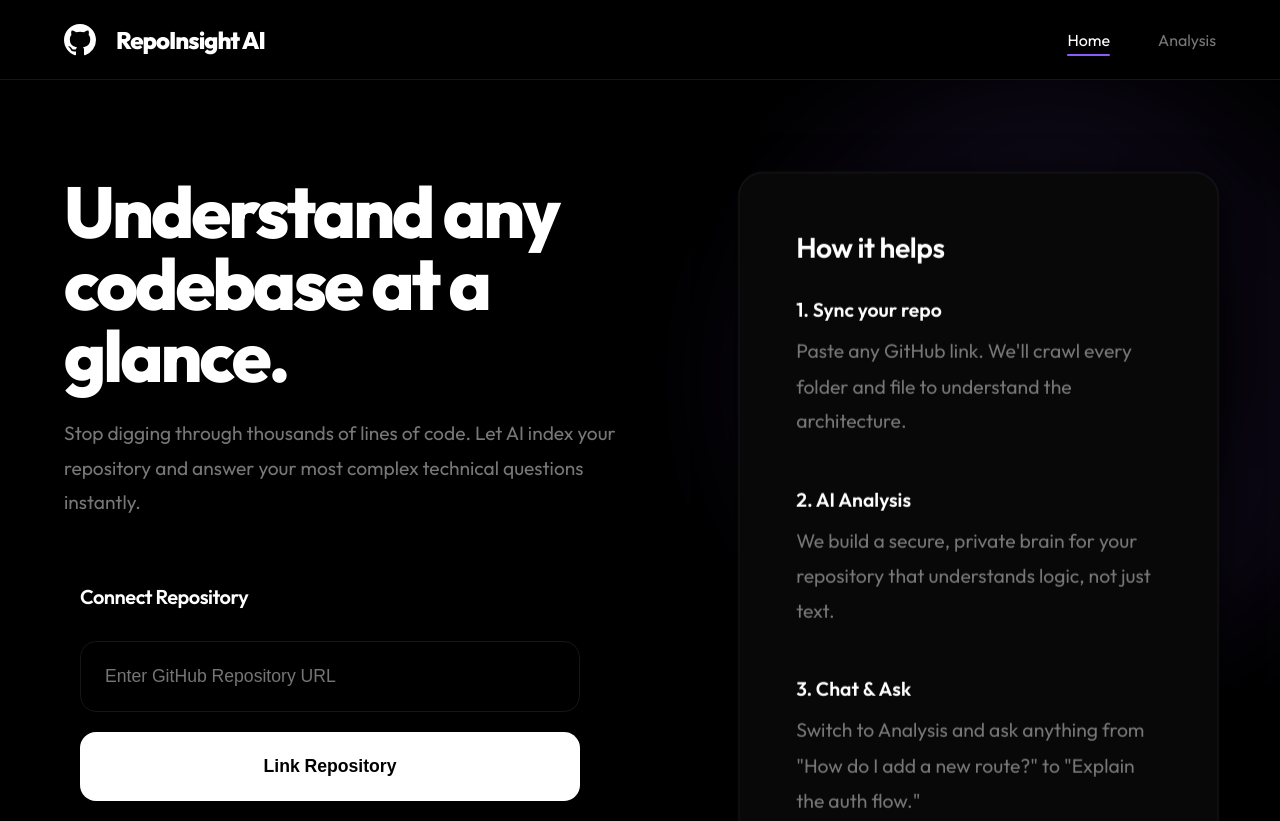
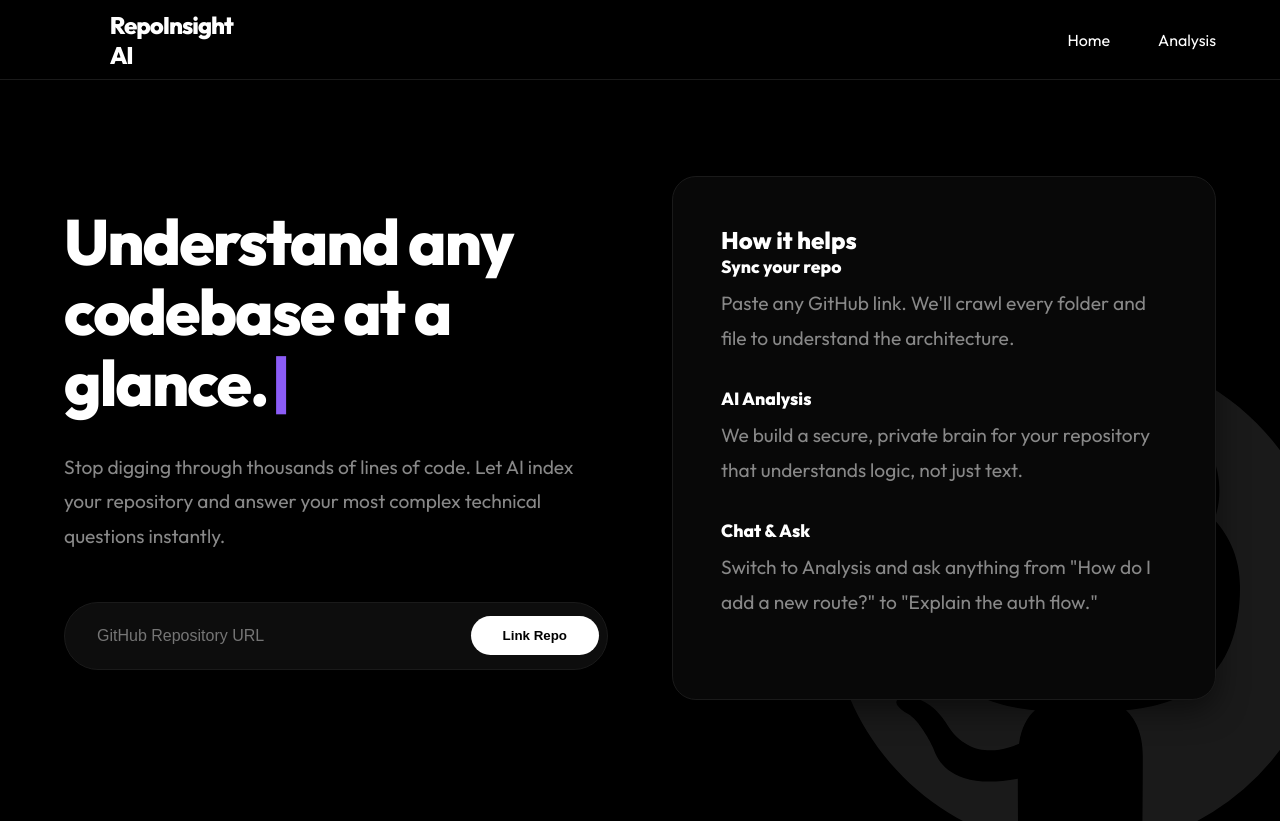
Before and after one commit to Kalash-Harchandani/repoinsight-ai, a React (Create React App) app in the folder client/: page / in a window 1280 px wide. Shown: the top 821 px of the page. Built offline with nearby package versions, Linux system fonts and the light colour scheme.

Commit message:
feat: typing effect, capsule input, and footer outline

```diff
--- a/client/src/components/HomeView.js
+++ b/client/src/components/HomeView.js
@@ -1,44 +1,54 @@
-import React from 'react';
+import React, { useState, useEffect } from 'react';
 
 const HomeView = ({ repoUrl, setRepoUrl, handleIndex, indexing, indexed }) => {
+  const [displayText, setDisplayText] = useState('');
+  const fullText = "Understand any codebase at a glance.";
+
+  useEffect(() => {
+    let i = 0;
+    const timer = setInterval(() => {
+      setDisplayText(fullText.slice(0, i));
+      i++;
+      if (i > fullText.length) clearInterval(timer);
+    }, 50);
+    return () => clearInterval(timer);
+  }, []);
+
   return (
     <div className="home-grid animate">
       <div>
-        <h1>Understand any codebase at a glance.</h1>
-        <p style={{ marginBottom: '4rem', maxWidth: '600px' }}>
+        <h1 className="typing-cursor">{displayText}</h1>
+        <p style={{ maxWidth: '550px' }}>
           Stop digging through thousands of lines of code. Let AI index your repository
           and answer your most complex technical questions instantly.
         </p>
 
-        <div style={{ padding: '0 1rem' }}>
-          <h2 style={{ fontSize: '1.25rem', marginBottom: '1rem' }}>Connect Repository</h2>
-          {indexed && <div className="status-badge">✅ Repository synced successfully</div>}
-          <div className="input-group" style={{ maxWidth: '500px' }}>
+        <div className="input-section">
           <input
             type="text"
-              placeholder="Enter GitHub Repository URL"
+            placeholder="GitHub Repository URL"
             value={repoUrl}
             onChange={(e) => setRepoUrl(e.target.value)}
           />
           <button className="btn-primary" onClick={handleIndex} disabled={indexing}>
-              {indexing ? 'Syncing...' : 'Link Repository'}
+            {indexing ? 'Syncing...' : 'Link Repo'}
           </button>
         </div>
-        </div>
+        {indexed && <div className="status-badge" style={{ marginTop: '1.5rem' }}>✅ Repository synced successfully</div>}
       </div>
 
-      <div className="card" style={{ alignSelf: 'center' }}>
+      <div className="card">
         <h2>How it helps</h2>
         <div className="info-item">
-          <h3>1. Sync your repo</h3>
+          <h3>Sync your repo</h3>
           <p>Paste any GitHub link. We'll crawl every folder and file to understand the architecture.</p>
         </div>
         <div className="info-item">
-          <h3>2. AI Analysis</h3>
+          <h3>AI Analysis</h3>
           <p>We build a secure, private brain for your repository that understands logic, not just text.</p>
         </div>
         <div className="info-item">
-          <h3>3. Chat & Ask</h3>
+          <h3>Chat & Ask</h3>
           <p>Switch to Analysis and ask anything from "How do I add a new route?" to "Explain the auth flow."</p>
         </div>
       </div>
--- a/client/src/index.css
+++ b/client/src/index.css
@@ -5,10 +5,10 @@
   --primary-glow: rgba(139, 92, 246, 0.4);
   --bg-black: #000000;
   --bg-card: #080808;
-  --border: #161616;
+  --border: #1a1a1a;
   --text-main: #ffffff;
-  --text-dim: #777777;
-  --glass: rgba(0, 0, 0, 0.85);
+  --text-dim: #888888;
+  --glass: rgba(0, 0, 0, 0.9);
 }
 
 * {
@@ -23,21 +23,19 @@ body {
   color: var(--text-main);
   overflow-x: hidden;
   -webkit-font-smoothing: antialiased;
-  min-height: 100vh;
 }
 
-/* Blurry Octocat Watermark */
+/* Background Octocat - 100% Visibility */
 .bg-octocat {
   position: fixed;
-  top: 10%;
-  right: -5%;
-  width: 600px;
-  height: 600px;
-  opacity: 0.1;
-  filter: blur(60px); /* Reduced blur for better visibility */
+  bottom: -50px;
+  right: -50px;
+  width: 500px;
+  height: 500px;
+  opacity: 0.1; /* High enough but doesn't distract from content */
   pointer-events: none;
-  z-index: -2;
-  fill: var(--primary);
+  z-index: -1;
+  fill: #fff; /* Crisp white */
 }
 
 .App {
@@ -76,35 +74,6 @@ nav {
   gap: 3rem;
 }
 
-.nav-link {
-  color: var(--text-dim);
-  text-decoration: none;
-  font-size: 1rem;
-  font-weight: 500;
-  transition: all 0.3s ease;
-  cursor: pointer;
-  position: relative;
-}
-
-.nav-link.active {
-  color: var(--text-main);
-}
-
-.nav-link.active::after {
-  content: "";
-  position: absolute;
-  bottom: -6px;
-  left: 0;
-  width: 100%;
-  height: 2px;
-  background: var(--primary);
-  border-radius: 2px;
-}
-
-.nav-link:hover {
-  color: var(--text-main);
-}
-
 /* Main Layout */
 main {
   flex: 1;
@@ -114,52 +83,32 @@ main {
   width: 100%;
 }
 
-/* 2-Panel Grid */
 .home-grid {
   display: grid;
-  grid-template-columns: 1.1fr 0.9fr;
-  gap: 6rem;
-  align-items: start;
+  grid-template-columns: 1fr 1fr;
+  gap: 4rem;
+  align-items: center; /* Centered alignment */
 }
 
-@media (max-width: 1024px) {
-  nav { padding: 0 2rem; }
-  main { padding: 4rem 2rem; }
-  .home-grid { grid-template-columns: 1fr; gap: 4rem; }
+/* Hero Typography */
+h1 {
+  font-size: 4rem;
+  font-weight: 800;
+  line-height: 1.1;
+  margin-bottom: 2rem;
+  letter-spacing: -2px;
 }
 
-/* Components */
-.card {
-  background: var(--bg-card);
-  border: 1px solid var(--border);
-  border-radius: 24px;
-  padding: 3.5rem;
-  box-shadow:
-    0 10px 40px rgba(0,0,0,0.8),
-    0 0 0 1px rgba(255,255,255,0.05); /* 3D Inner Glow */
-  transform: perspective(1000px) translateZ(10px);
-  transition: all 0.4s cubic-bezier(0.16, 1, 0.3, 1);
+/* Typing Effect Cursor */
+.typing-cursor::after {
+  content: "|";
+  animation: blink 0.8s infinite;
+  margin-left: 4px;
+  color: var(--primary);
 }
 
-.card:hover {
-  border-color: #333;
-  transform: perspective(1000px) translateZ(30px);
-  box-shadow: 0 40px 80px rgba(0,0,0,0.9);
-}
-
-h1 {
-  font-size: 4.5rem;
-  font-weight: 800;
-  line-height: 1;
-  margin-bottom: 1.5rem;
-  letter-spacing: -3px;
-}
-
-h2 {
-  font-size: 1.75rem;
-  margin-bottom: 2rem;
-  font-weight: 600;
-  letter-spacing: -0.5px;
+@keyframes blink {
+  50% { opacity: 0; }
 }
 
 p {
@@ -168,165 +117,106 @@ p {
   font-size: 1.2rem;
 }
 
-/* Inputs & Buttons */
-.input-group {
-  margin-top: 2rem;
+/* REFINED INPUT BOX: Standalone & Elegant */
+.input-section {
   display: flex;
-  flex-direction: column;
-  gap: 1.25rem;
+  align-items: center;
+  background: #0d0d0d;
+  border: 1px solid var(--border);
+  padding: 0.5rem;
+  border-radius: 100px; /* Capsule shape */
+  margin-top: 3rem;
+  max-width: 600px;
+  box-shadow: 0 10px 40px rgba(0,0,0,0.5);
+  transition: border-color 0.3s ease;
 }
 
-input {
-  background: #000;
-  border: 1px solid var(--border);
-  padding: 1.5rem;
-  border-radius: 16px;
-  color: #fff;
-  font-size: 1.1rem;
-  width: 100%;
-  transition: all 0.2s ease;
+.input-section:focus-within {
+  border-color: var(--primary);
 }
 
-input:focus {
+.input-section input {
+  background: transparent;
+  border: none;
+  padding: 1rem 1.5rem;
+  flex: 1;
+  color: #fff;
+  font-size: 1rem;
+}
+
+.input-section input:focus {
   outline: none;
-  border-color: var(--primary);
-  box-shadow: 0 0 0 1px var(--primary);
 }
 
 .btn-primary {
-  background: var(--text-main);
-  color: var(--bg-black);
+  background: #fff;
+  color: #000;
   border: none;
-  padding: 1.5rem;
-  border-radius: 16px;
+  padding: 0.75rem 2rem;
+  border-radius: 100px;
   font-weight: 700;
   cursor: pointer;
-  transition: all 0.3s cubic-bezier(0.16, 1, 0.3, 1);
-  font-size: 1.1rem;
+  transition: transform 0.2s ease;
 }
 
 .btn-primary:hover {
-  transform: scale(1.02);
-  background: #f0f0f0;
+  transform: scale(1.05);
 }
 
-.btn-primary:active {
-  transform: scale(0.98);
-}
-
-/* Info List */
-.info-item {
-  margin-bottom: 3rem;
-}
-
-.info-item h3 {
-  font-size: 1.2rem;
-  margin-bottom: 0.75rem;
-  color: #fff;
-  font-weight: 600;
-}
-
-/* Octocat Logo SVG */
-.octocat-mini {
-  width: 32px;
-  height: 32px;
-  fill: #fff;
-}
-
-/* Query Container */
-.query-container {
-  max-width: 1000px;
-  margin: 0 auto;
-}
-
-.pill-container {
-  display: flex;
-  flex-wrap: wrap;
-  gap: 0.8rem;
-  margin-top: 2.5rem;
-}
-
-.pill {
-  padding: 0.75rem 1.5rem;
-  border: 1px solid var(--border);
-  background: #050505;
-  border-radius: 100px;
-  font-size: 0.95rem;
-  cursor: pointer;
+/* Footer: Rectangle Outline Separation */
+footer {
+  margin: 4rem;
+  padding: 4rem;
+  text-align: center;
+  border: 1px solid var(--border); /* Full rectangle outline */
+  border-radius: 24px;
   color: var(--text-dim);
-  transition: all 0.3s ease;
-}
-
-.pill:hover {
-  border-color: #444;
-  color: #fff;
-  transform: translateY(-2px);
-}
-
-/* Answer Box */
-.answer-box {
-  margin-top: 4rem;
-  padding: 3rem;
-  background: #030303;
-  border: 1px solid var(--border);
-  border-radius: 20px;
-  line-height: 2;
-  font-size: 1.2rem;
-  position: relative;
-  overflow: hidden;
-}
-
-.answer-box::before {
-  content: "";
-  position: absolute;
-  top: 0;
-  left: 0;
-  width: 4px;
-  height: 100%;
-  background: var(--primary);
-}
-
-/* Footer */
-footer {
-  padding: 6rem 4rem;
-  text-align: center;
-  border-top: 1px solid var(--border);
-  color: var(--text-dim);
-  background-image:
-    linear-gradient(to right, rgba(255, 255, 255, 0.03) 1px, transparent 1px),
-    linear-gradient(to bottom, rgba(255, 255, 255, 0.03) 1px, transparent 1px);
-  background-size: 30px 30px;
+  font-size: 0.9rem;
 }
 
 .footer-name {
   color: #fff;
   font-weight: 700;
   margin-top: 0.75rem;
-  font-size: 1.1rem;
-  letter-spacing: 0.5px;
 }
 
-/* Animations */
-@keyframes fadeInSlide {
-  from { opacity: 0; transform: translateY(30px); }
-  to { opacity: 1; transform: translateY(0); }
+/* Cards (Analysis & Info) */
+.card {
+  background: var(--bg-card);
+  border: 1px solid var(--border);
+  border-radius: 24px;
+  padding: 3rem;
+  box-shadow: 0 10px 30px rgba(0,0,0,0.5);
 }
 
-.animate {
-  animation: fadeInSlide 1s cubic-bezier(0.16, 1, 0.3, 1) forwards;
+.info-item {
+  margin-bottom: 2rem;
 }
 
-/* Status Badge */
-.status-badge {
-  display: inline-flex;
-  align-items: center;
-  gap: 0.5rem;
-  padding: 0.6rem 1.2rem;
-  background: rgba(16, 185, 129, 0.05);
-  color: #10b981;
-  border: 1px solid rgba(16, 185, 129, 0.2);
+.info-item h3 {
+  font-size: 1.1rem;
+  margin-bottom: 0.5rem;
+  color: #fff;
+}
+
+/* Pills */
+.pill-container {
+  display: flex;
+  flex-wrap: wrap;
+  gap: 0.75rem;
+  margin-top: 1.5rem;
+}
+
+.pill {
+  padding: 0.5rem 1.2rem;
+  border: 1px solid var(--border);
   border-radius: 100px;
-  font-size: 0.9rem;
-  font-weight: 600;
-  margin-bottom: 2rem;
+  font-size: 0.85rem;
+  cursor: pointer;
+  transition: all 0.2s ease;
 }
+
+.pill:hover {
+  border-color: #fff;
+  color: #fff;
+}
```
Lines whose indentation alone changed are shown as unchanged.
